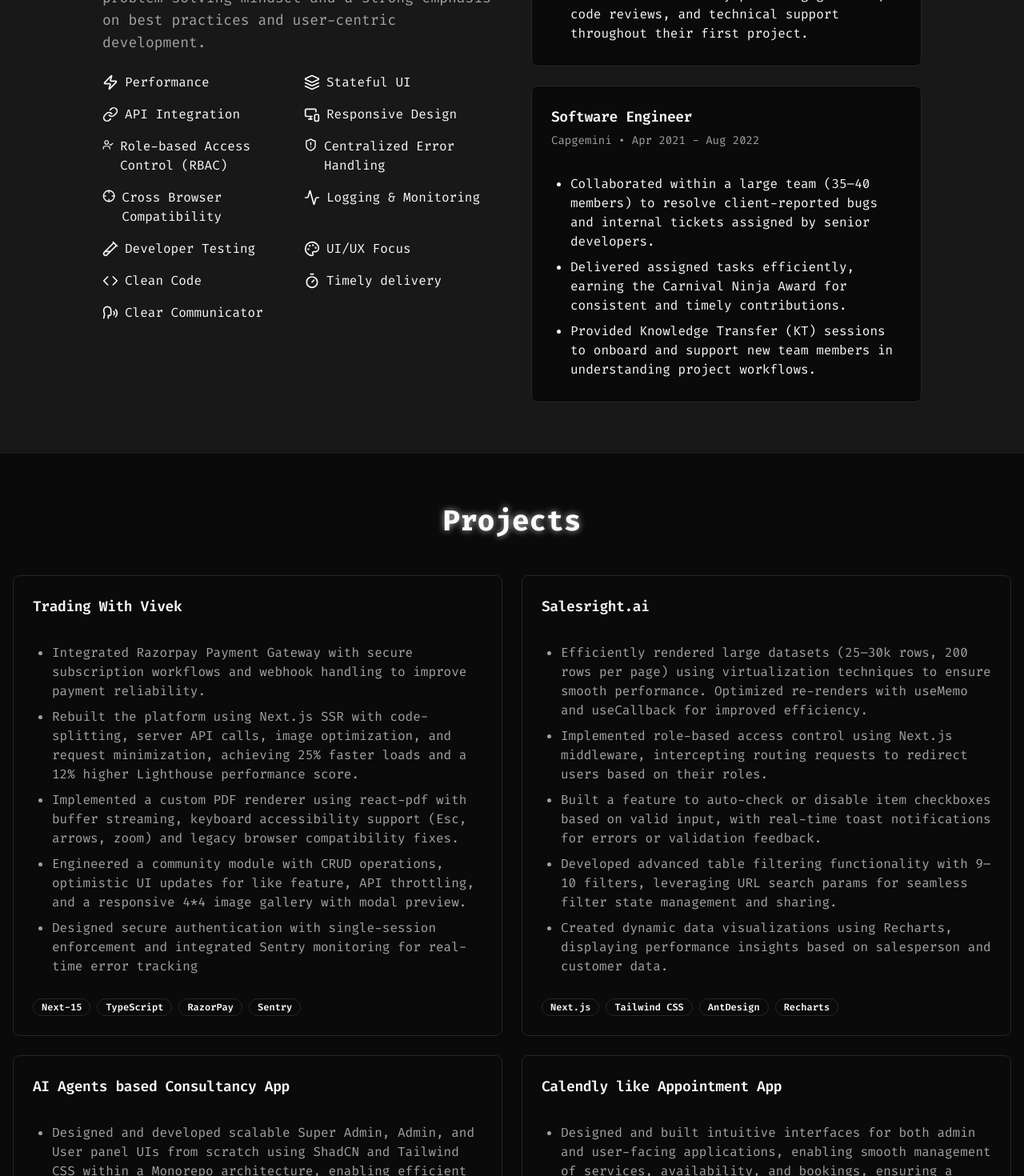
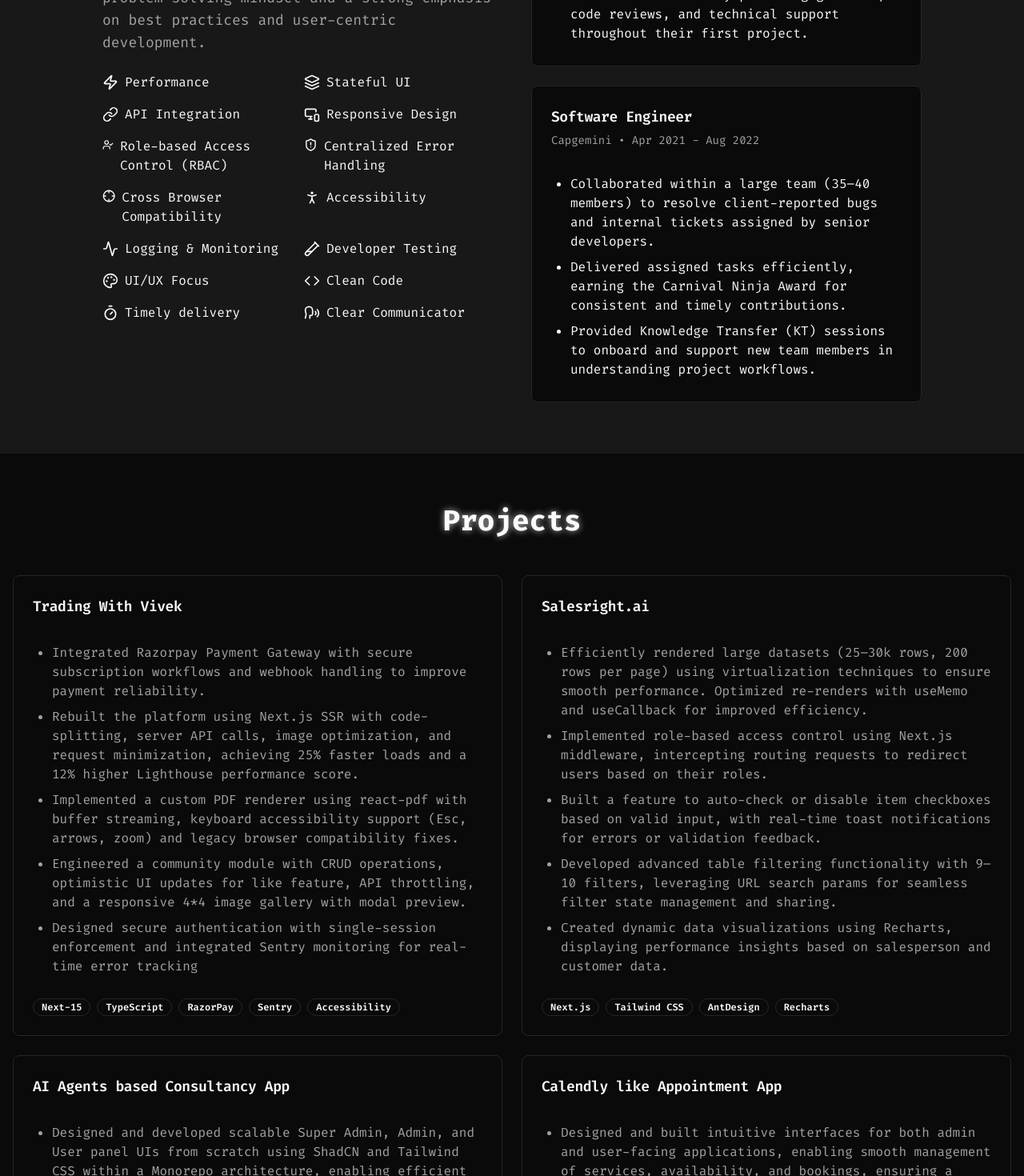
Before and after one commit to NileshRE/portfolio, a Next.js app: page / in a window 1280 px wide. Shown: the part 1353-2823 px from the top of the page at 80% size. Built offline with nearby package versions, Linux system fonts and the light colour scheme.

Commit message:
Add:Accessibility point

```diff
--- a/components/AboutMeSection.tsx
+++ b/components/AboutMeSection.tsx
@@ -14,6 +14,7 @@
   Link,
   MonitorSmartphone,
   Palette,
+  PersonStanding,
   ShieldAlert,
   Speech,
   TestTubeDiagonal,
@@ -68,6 +69,10 @@
                 <div className="flex items-start space-x-2">
                   <Crosshair className="h-5 w-5 text-primary" />
                   <span>Cross Browser Compatibility</span>
+                </div>
+                <div className="flex items-center space-x-2">
+                  <PersonStanding className="h-5 w-5 text-primary" />
+                  <span>Accessibility</span>
                 </div>
                 <div className="flex items-center space-x-2">
                   <Activity className="h-5 w-5 text-primary" />
--- a/lib/constants.ts
+++ b/lib/constants.ts
@@ -12,7 +12,13 @@
       "Designed secure authentication with single-session enforcement and integrated Sentry monitoring for real-time error tracking",
     ],
     image: "/placeholder.svg?height=300&width=500",
-    technologies: ["Next-15", "TypeScript", "RazorPay", "Sentry"],
+    technologies: [
+      "Next-15",
+      "TypeScript",
+      "RazorPay",
+      "Sentry",
+      "Accessibility",
+    ],
     featured: false,
   },
   {
```
